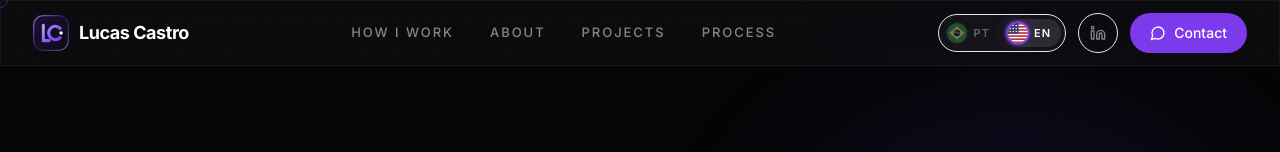
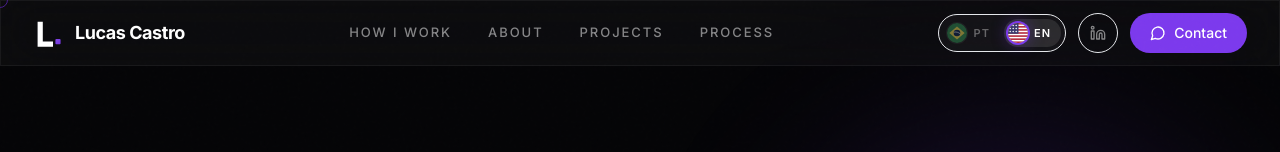
Before and after one commit to Lucastro99/lucas-page, a React (Vite) app: page / in a window 1280 px wide. Shown: the top 152 px of the page. Built offline with nearby package versions, Linux system fonts and the light colour scheme.

Commit message:
feat: logo minimalista (L com ponto)

```diff
--- a/src/Portfolio.tsx
+++ b/src/Portfolio.tsx
@@ -53,27 +53,15 @@ function initialLang(): Lang {
    ═══════════════════════════════════════════════ */
 function Monogram() {
   return (
-    <svg viewBox="0 0 40 40" fill="none" className="w-9 h-9 flex-shrink-0" aria-hidden="true">
+    <svg viewBox="0 0 40 40" fill="none" className="w-8 h-8 flex-shrink-0" aria-hidden="true">
       <defs>
-        <linearGradient id="lc-bg" x1="0" y1="0" x2="40" y2="40" gradientUnits="userSpaceOnUse">
-          <stop stopColor="#1B1033" />
-          <stop offset="1" stopColor="#0B0A14" />
-        </linearGradient>
-        <linearGradient id="lc-stroke" x1="8" y1="8" x2="32" y2="32" gradientUnits="userSpaceOnUse">
-          <stop stopColor="#C4B5FD" />
-          <stop offset="0.55" stopColor="#8B5CF6" />
-          <stop offset="1" stopColor="#7C3AED" />
-        </linearGradient>
-        <linearGradient id="lc-border" x1="0" y1="0" x2="40" y2="40" gradientUnits="userSpaceOnUse">
-          <stop stopColor="#A78BFA" stopOpacity="0.9" />
-          <stop offset="0.5" stopColor="#7C3AED" stopOpacity="0.25" />
-          <stop offset="1" stopColor="#A78BFA" stopOpacity="0.6" />
+        <linearGradient id="lc-dot" x1="0" y1="0" x2="40" y2="40" gradientUnits="userSpaceOnUse">
+          <stop stopColor="#A78BFA" />
+          <stop offset="1" stopColor="#6D28D9" />
         </linearGradient>
       </defs>
-      <rect x="0.75" y="0.75" width="38.5" height="38.5" rx="10.5" fill="url(#lc-bg)" stroke="url(#lc-border)" strokeWidth="1.5" />
-      <path d="M11.5 11.5V28.5H18" stroke="url(#lc-stroke)" strokeWidth="3.4" strokeLinecap="round" strokeLinejoin="round" />
-      <path d="M30.2 14.9A7.4 7.4 0 1 0 30.2 25.1" stroke="url(#lc-stroke)" strokeWidth="3.4" strokeLinecap="round" />
-      <circle cx="31.2" cy="20" r="1.9" fill="#FFFFFF" />
+      <path d="M9 6v28h16" stroke="#fff" strokeWidth="6.5" />
+      <rect x="28" y="27.5" width="6.5" height="6.5" rx="1.2" fill="url(#lc-dot)" />
     </svg>
   );
 }
```
Also changed, not shown: public/favicon.svg.
